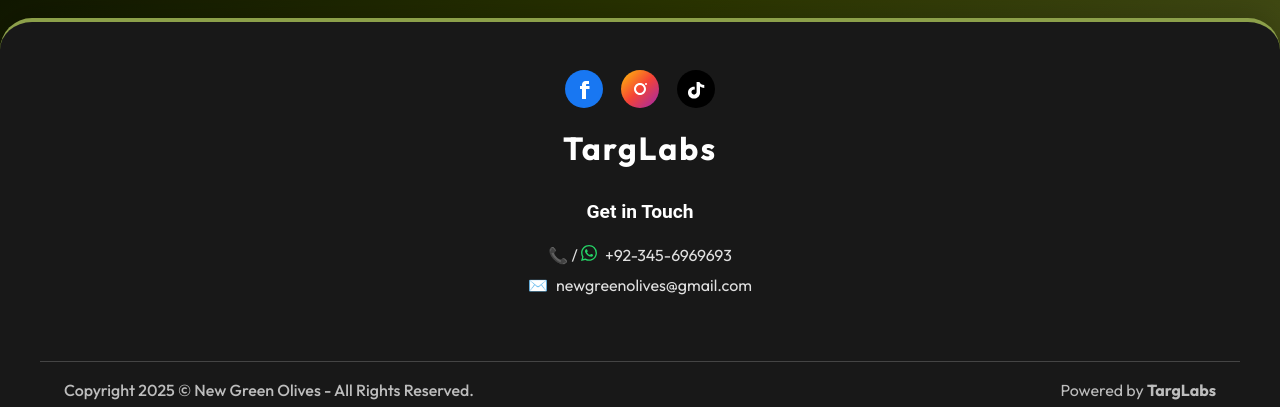
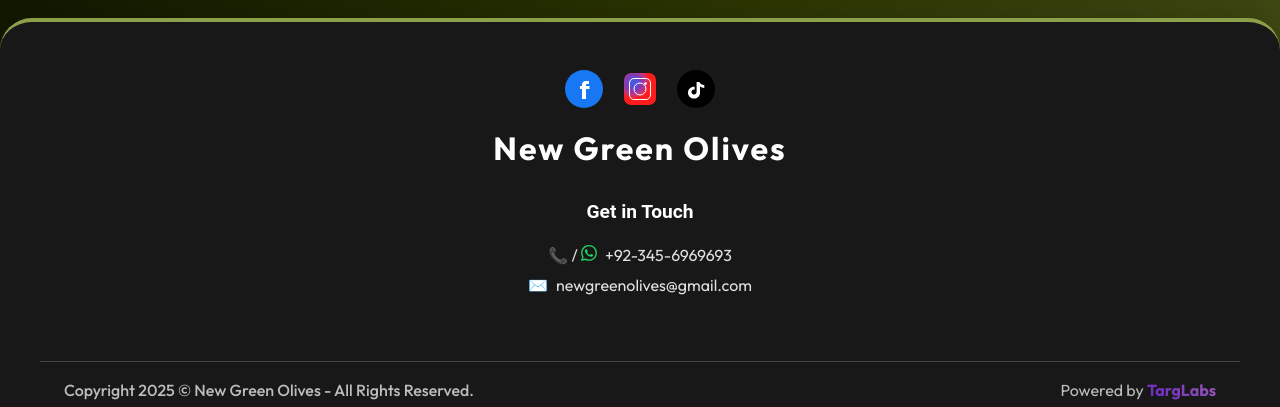
Before and after one commit to asimkamalk/greenolives, a React (Vite) app in the folder frontend/: page / in a window 1280 px wide. Shown: the part 1337-1744 px from the top of the page. Built offline with nearby package versions, Linux system fonts and the light colour scheme; no server answers.

Commit message:
Some UI colors changes

```diff
--- a/frontend/src/components/ExploreMenu/ExploreMenu.css
+++ b/frontend/src/components/ExploreMenu/ExploreMenu.css
@@ -31,10 +31,27 @@
     border-radius: 50%;
     transition: 0.2s;
 }
-.explore-menu-list-item .active{
-    border: 4px solid tomato;
+
+.explore-menu-list-item .active {
     padding: 2px;
-}
+    border-radius: 50%; /* full circle */
+    border: 4px solid transparent; /* make border transparent */
+
+    /* background with two layers:
+       - bottom layer is gradient (border)
+       - top layer is background color clipped inside padding-box
+    */
+    background-image:
+      linear-gradient(45deg, #708238, #a0b64c);
+    background-origin: border-box;
+    background-clip: padding-box, border-box;
+
+    /* fallback background color inside */
+    background-color: white;
+
+    transition: border-color 0.3s ease;
+  }
+
 .explore-menu-list-item p{
     margin-top: 10px;
     color: #747474;
--- a/frontend/src/components/Footer/Footer.css
+++ b/frontend/src/components/Footer/Footer.css
@@ -147,3 +147,18 @@
         text-align: center;
     }
 }
+
+
+.footer-bottom-right a {
+    background: linear-gradient(45deg, #6726C2, #9b59b6);
+    -webkit-background-clip: text;
+    -webkit-text-fill-color: transparent;
+
+    /* Standard for other browsers */
+    background-clip: text;
+    text-fill-color: transparent;
+
+    font-weight: bold;
+    text-decoration: none;
+    cursor: pointer; /* keeps the pointer on hover */
+  }
--- a/frontend/src/components/Footer/Footer.jsx
+++ b/frontend/src/components/Footer/Footer.jsx
@@ -35,7 +35,7 @@
               </svg>
             </a>
 
-            {/* Instagram */}
+            {/* Instagram - Fixed with proper link wrapper */}
             <a
               href="https://instagram.com"
               target="_blank"
@@ -46,28 +46,68 @@
                 width="38"
                 height="38"
                 viewBox="0 0 38 38"
-                fill="none"
                 xmlns="http://www.w3.org/2000/svg"
               >
                 <defs>
                   <linearGradient
-                    id="insta-gradient"
+                    id="instagram-gradient"
                     x1="0%"
-                    y1="0%"
+                    y1="100%"
                     x2="100%"
-                    y2="100%"
+                    y2="0%"
                   >
-                    <stop offset="0%" stopColor="#FFC107" />
-                    <stop offset="50%" stopColor="#F44336" />
-                    <stop offset="100%" stopColor="#9C27B0" />
+                    <stop offset="0%" stopColor="#ffdc80" />
+                    <stop offset="22%" stopColor="#fcaf45" />
+                    <stop offset="44%" stopColor="#f77737" />
+                    <stop offset="67%" stopColor="#f56040" />
+                    <stop offset="89%" stopColor="#fd1d1d" />
+                    <stop offset="100%" stopColor="#e1306c" />
                   </linearGradient>
+                  <radialGradient id="instagram-radial" cx="30%" cy="30%">
+                    <stop offset="0%" stopColor="#405de6" />
+                    <stop offset="25%" stopColor="#5851db" />
+                    <stop offset="50%" stopColor="#833ab4" />
+                    <stop offset="75%" stopColor="#c13584" />
+                    <stop offset="100%" stopColor="#fd1d1d" />
+                  </radialGradient>
                 </defs>
-                <circle cx="19" cy="19" r="19" fill="url(#insta-gradient)" />
-                <path
-                  d="M19 13C15.6863 13 13 15.6863 13 19C13 22.3137 15.6863 25 19 25C22.3137 25 25 22.3137 25 19C25 15.6863 22.3137 13 19 13ZM19 23C16.7909 23 15 21.2091 15 19C15 16.7909 16.7909 15 19 15C21.2091 15 23 16.7909 23 19C23 21.2091 21.2091 23 19 23Z"
-                  fill="white"
+
+                {/* Background with Instagram gradient */}
+                <rect
+                  x="3"
+                  y="3"
+                  width="32"
+                  height="32"
+                  rx="7"
+                  ry="7"
+                  fill="url(#instagram-radial)"
                 />
-                <circle cx="25" cy="14" r="1" fill="white" />
+
+                {/* Main camera square outline */}
+                <rect
+                  x="8.5"
+                  y="8.5"
+                  width="21"
+                  height="21"
+                  rx="4.5"
+                  ry="4.5"
+                  fill="none"
+                  stroke="white"
+                  strokeWidth="1"
+                />
+
+                {/* Camera lens circle */}
+                <circle
+                  cx="19"
+                  cy="19"
+                  r="6"
+                  fill="none"
+                  stroke="white"
+                  strokeWidth="1"
+                />
+
+                {/* Flash/lens indicator dot */}
+                <circle cx="24.5" cy="13.5" r="1.3" fill="white" />
               </svg>
             </a>
 
@@ -96,12 +136,16 @@
 
           <div className="footer-company-name">
             <a
-              href="https://www.linkedin.com/company/targlabs/"
-              target="_blank"
-              rel="noopener noreferrer"
-              aria-label="TargLabs LinkedIn"
+              href="#home"
+              aria-label="New Green Olives Home"
+              onClick={(e) => {
+                e.preventDefault();
+                document
+                  .getElementById("home")
+                  ?.scrollIntoView({ behavior: "smooth" });
+              }}
             >
-              TargLabs
+              New Green Olives
             </a>
           </div>
         </div>
```
